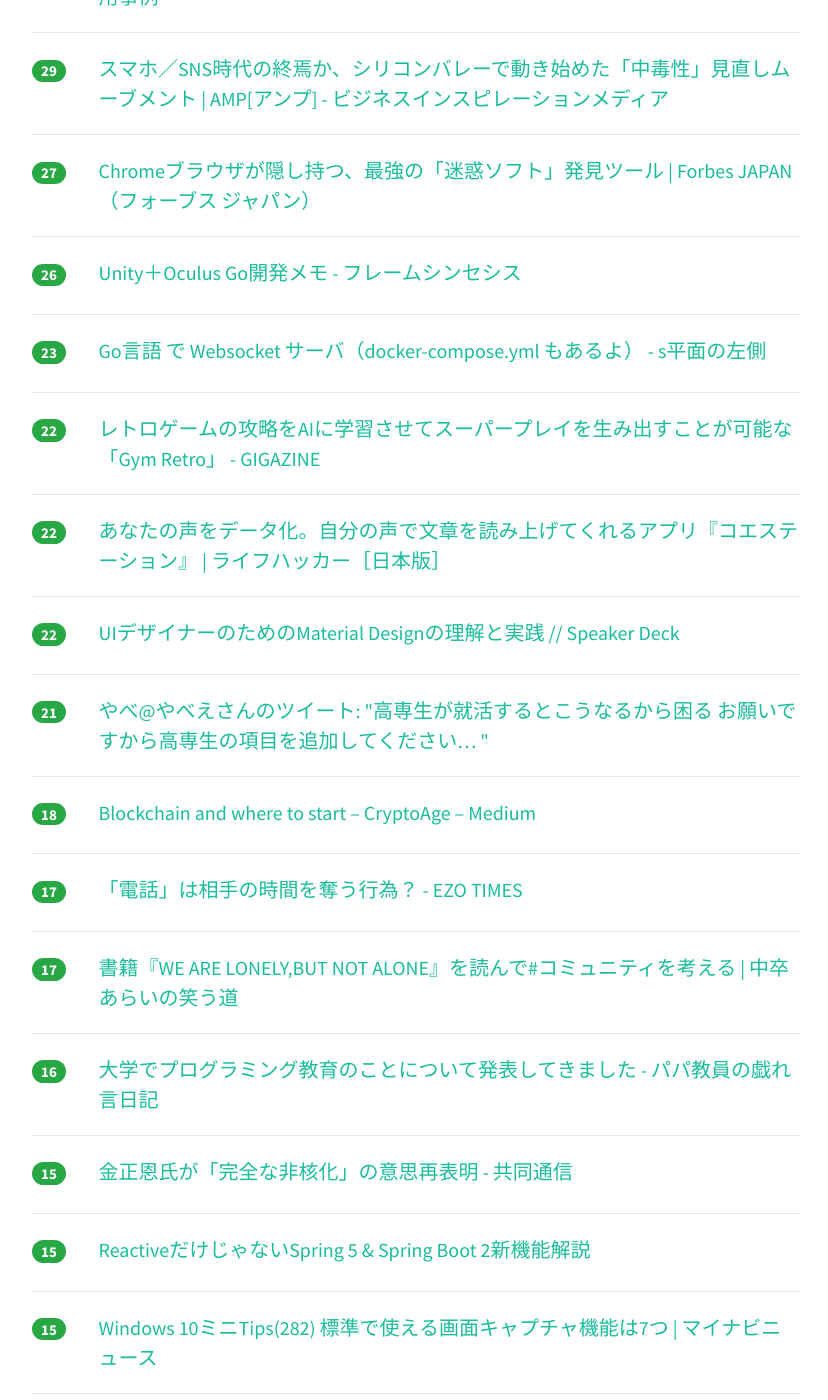
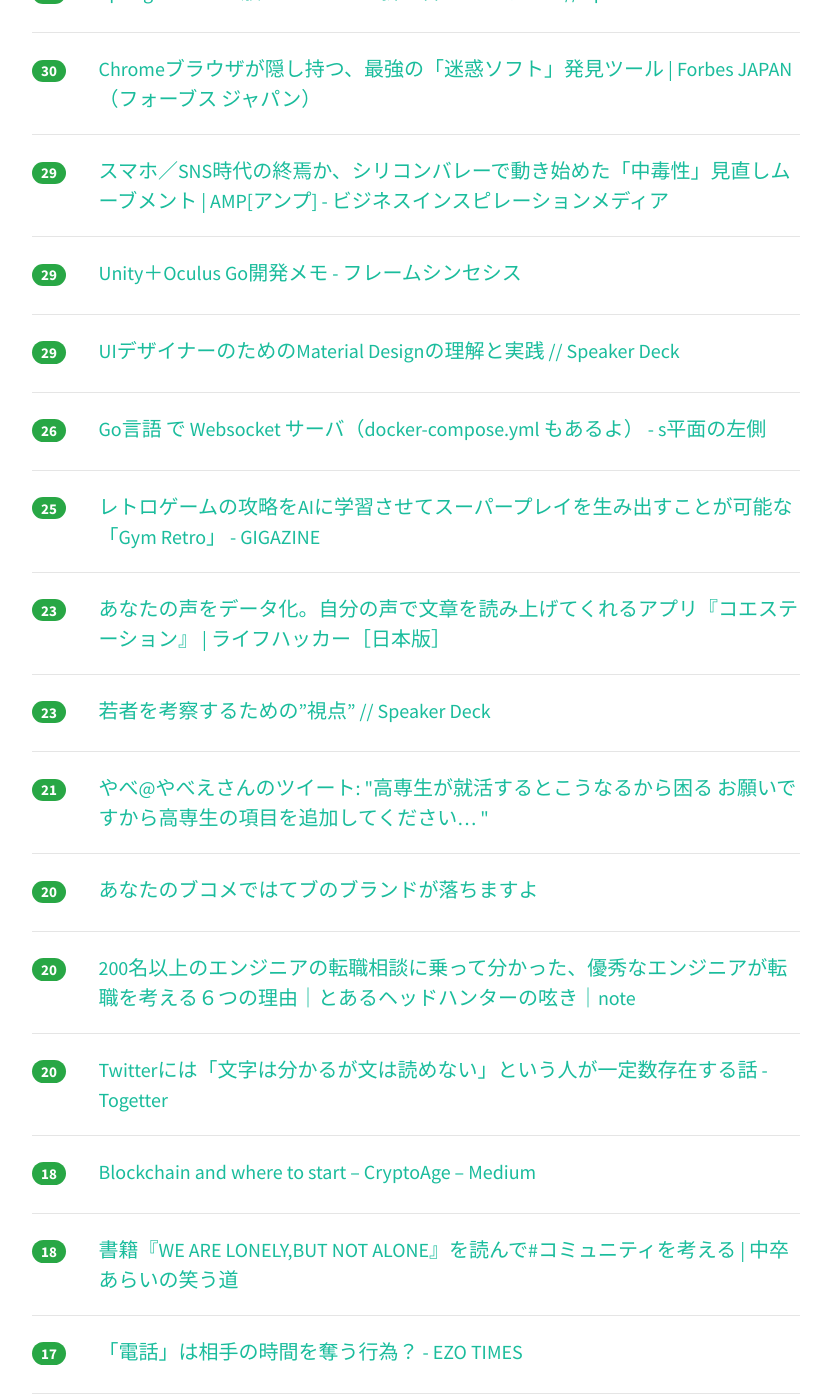
Before and after one commit to yatta47/hatena-matome-site, a Jekyll site: the page built from _posts/2018-05-27-hatena.md, in a window 1280 px wide and 1400 px high, scrolled down 1113 px. Shown: the whole window, without its empty margins (224-1052 px from the left). Built offline with Jekyll 4.4.1, drawn with Linux system fonts in a browser that asks for light colours; nearby versions of some CDN libraries; some of the changed text lies outside the part shown.

Commit message:
Updated 2018-05-27

```diff
--- a/_posts/2018-05-27-hatena.md
+++ b/_posts/2018-05-27-hatena.md
@@ -1,44 +1,49 @@
 ---
 layout: post
 title:  "2018-05-27 はてぶIT"
-date:   2018-05-27 17:03:29
+date:   2018-05-27 18:02:39
 tags: [it-hotentry]
 ---
-40 件のデータあり
+43 件のデータあり
 
 <hr><div class="row">
-<div class="col-1"><span class="badge badge-pill badge-success h2">137</span></div>
+<div class="col-1"><span class="badge badge-pill badge-success h2">151</span></div>
+<div class="col-11"><a href='https://www.asahi.com/articles/ASL5V4D15L5VUTIL00R.html' target='_blank'>重いかばん、どうにかして　「置き勉ＯＫ」じわり広がる：朝日新聞デジタル</a></div>
+</div>
+<hr>
+<div class="row">
+<div class="col-1"><span class="badge badge-pill badge-success h2">140</span></div>
 <div class="col-11"><a href='http://nyaaat.hatenablog.com/entry/2018/05/26' target='_blank'>ひきこもり就労支援をビジネスとして成立させる難しさ - ニャート</a></div>
 </div>
 <hr>
 <div class="row">
-<div class="col-1"><span class="badge badge-pill badge-success h2">129</span></div>
-<div class="col-11"><a href='https://www.asahi.com/articles/ASL5V4D15L5VUTIL00R.html' target='_blank'>重いかばん、どうにかして　「置き勉ＯＫ」じわり広がる：朝日新聞デジタル</a></div>
-</div>
-<hr>
-<div class="row">
-<div class="col-1"><span class="badge badge-pill badge-success h2">128</span></div>
+<div class="col-1"><span class="badge badge-pill badge-success h2">137</span></div>
 <div class="col-11"><a href='https://news.yahoo.co.jp/byline/fujisiro/20180526-00085648/' target='_blank'>「おっぱい次官」「落ちないおじさん」は、OS（昭和）のアップデートを怠った組織の被害者かもしれない(藤代裕之) - 個人 - Yahoo!ニュース</a></div>
 </div>
 <hr>
 <div class="row">
-<div class="col-1"><span class="badge badge-pill badge-success h2">90</span></div>
+<div class="col-1"><span class="badge badge-pill badge-success h2">94</span></div>
 <div class="col-11"><a href='https://gigazine.net/news/20180526-yelp-vs-google/' target='_blank'>Googleはユーザーのためになっていないと口コミレビューサイトのYelpが痛烈に批判 - GIGAZINE</a></div>
 </div>
 <hr>
 <div class="row">
-<div class="col-1"><span class="badge badge-pill badge-success h2">64</span></div>
+<div class="col-1"><span class="badge badge-pill badge-success h2">72</span></div>
 <div class="col-11"><a href='http://blog.livedoor.jp/itsoku/archives/53556269.html' target='_blank'>ワイがおすすめのLinuxディストリビューションを紹介するスレ : IT速報</a></div>
 </div>
 <hr>
 <div class="row">
-<div class="col-1"><span class="badge badge-pill badge-success h2">40</span></div>
+<div class="col-1"><span class="badge badge-pill badge-success h2">54</span></div>
+<div class="col-11"><a href='http://www.itmedia.co.jp/news/articles/1805/27/news011.html' target='_blank'>GoogleとFacebook、GDPR施行初日にさっそく提訴される - ITmedia NEWS</a></div>
+</div>
+<hr>
+<div class="row">
+<div class="col-1"><span class="badge badge-pill badge-success h2">46</span></div>
 <div class="col-11"><a href='https://github.com/nginxinc/nginmesh' target='_blank'>GitHub - nginxinc/nginmesh: Istio compatible service mesh using NGINX</a></div>
 </div>
 <hr>
 <div class="row">
 <div class="col-1"><span class="badge badge-pill badge-success h2">40</span></div>
-<div class="col-11"><a href='http://www.itmedia.co.jp/news/articles/1805/27/news011.html' target='_blank'>GoogleとFacebook、GDPR施行初日にさっそく提訴される - ITmedia NEWS</a></div>
+<div class="col-11"><a href='https://www.slideshare.net/hiroiso/logicad16grpc' target='_blank'>Logicadの秒間16万リクエストをさばく広告入札システムにおける、gRPCの活用事例</a></div>
 </div>
 <hr>
 <div class="row">
@@ -47,8 +52,8 @@ tags: [it-hotentry]
 </div>
 <hr>
 <div class="row">
-<div class="col-1"><span class="badge badge-pill badge-success h2">36</span></div>
-<div class="col-11"><a href='https://www.slideshare.net/hiroiso/logicad16grpc' target='_blank'>Logicadの秒間16万リクエストをさばく広告入札システムにおける、gRPCの活用事例</a></div>
+<div class="col-1"><span class="badge badge-pill badge-success h2">30</span></div>
+<div class="col-11"><a href='https://forbesjapan.com/articles/detail/21273' target='_blank'>Chromeブラウザが隠し持つ、最強の「迷惑ソフト」発見ツール | Forbes JAPAN（フォーブス ジャパン）</a></div>
 </div>
 <hr>
 <div class="row">
@@ -57,33 +62,33 @@ tags: [it-hotentry]
 </div>
 <hr>
 <div class="row">
-<div class="col-1"><span class="badge badge-pill badge-success h2">27</span></div>
-<div class="col-11"><a href='https://forbesjapan.com/articles/detail/21273' target='_blank'>Chromeブラウザが隠し持つ、最強の「迷惑ソフト」発見ツール | Forbes JAPAN（フォーブス ジャパン）</a></div>
+<div class="col-1"><span class="badge badge-pill badge-success h2">29</span></div>
+<div class="col-11"><a href='https://framesynthesis.jp/tech/unity/oculusgo/' target='_blank'>Unity＋Oculus Go開発メモ - フレームシンセシス</a></div>
+</div>
+<hr>
+<div class="row">
+<div class="col-1"><span class="badge badge-pill badge-success h2">29</span></div>
+<div class="col-11"><a href='https://speakerdeck.com/hanhsiang/uidezainafalsetamefalsematerial-designfalseli-jie-toshi-jian' target='_blank'>UIデザイナーのためのMaterial Designの理解と実践 // Speaker Deck</a></div>
 </div>
 <hr>
 <div class="row">
 <div class="col-1"><span class="badge badge-pill badge-success h2">26</span></div>
-<div class="col-11"><a href='https://framesynthesis.jp/tech/unity/oculusgo/' target='_blank'>Unity＋Oculus Go開発メモ - フレームシンセシス</a></div>
+<div class="col-11"><a href='http://blog.okashoi.net/entry/2018/05/26/180206' target='_blank'>Go言語 で Websocket サーバ（docker-compose.yml もあるよ） - s平面の左側</a></div>
+</div>
+<hr>
+<div class="row">
+<div class="col-1"><span class="badge badge-pill badge-success h2">25</span></div>
+<div class="col-11"><a href='https://gigazine.net/news/20180526-gym-retro/' target='_blank'>レトロゲームの攻略をAIに学習させてスーパープレイを生み出すことが可能な「Gym Retro」 - GIGAZINE</a></div>
 </div>
 <hr>
 <div class="row">
 <div class="col-1"><span class="badge badge-pill badge-success h2">23</span></div>
-<div class="col-11"><a href='http://blog.okashoi.net/entry/2018/05/26/180206' target='_blank'>Go言語 で Websocket サーバ（docker-compose.yml もあるよ） - s平面の左側</a></div>
-</div>
-<hr>
-<div class="row">
-<div class="col-1"><span class="badge badge-pill badge-success h2">22</span></div>
-<div class="col-11"><a href='https://gigazine.net/news/20180526-gym-retro/' target='_blank'>レトロゲームの攻略をAIに学習させてスーパープレイを生み出すことが可能な「Gym Retro」 - GIGAZINE</a></div>
-</div>
-<hr>
-<div class="row">
-<div class="col-1"><span class="badge badge-pill badge-success h2">22</span></div>
 <div class="col-11"><a href='https://www.lifehacker.jp/2018/05/167310.html' target='_blank'>あなたの声をデータ化。自分の声で文章を読み上げてくれるアプリ『コエステーション』 | ライフハッカー［日本版］</a></div>
 </div>
 <hr>
 <div class="row">
-<div class="col-1"><span class="badge badge-pill badge-success h2">22</span></div>
-<div class="col-11"><a href='https://speakerdeck.com/hanhsiang/uidezainafalsetamefalsematerial-designfalseli-jie-toshi-jian' target='_blank'>UIデザイナーのためのMaterial Designの理解と実践 // Speaker Deck</a></div>
+<div class="col-1"><span class="badge badge-pill badge-success h2">23</span></div>
+<div class="col-11"><a href='https://speakerdeck.com/shioriinakatsu/ruo-zhe-wokao-cha-surutamefalse-shi-dian' target='_blank'>若者を考察するための”視点” // Speaker Deck</a></div>
 </div>
 <hr>
 <div class="row">
@@ -92,8 +97,28 @@ tags: [it-hotentry]
 </div>
 <hr>
 <div class="row">
+<div class="col-1"><span class="badge badge-pill badge-success h2">20</span></div>
+<div class="col-11"><a href='https://anond.hatelabo.jp/20180524215904' target='_blank'>あなたのブコメではてブのブランドが落ちますよ</a></div>
+</div>
+<hr>
+<div class="row">
+<div class="col-1"><span class="badge badge-pill badge-success h2">20</span></div>
+<div class="col-11"><a href='https://note.mu/kunchan02/n/nd70239333d22' target='_blank'>200名以上のエンジニアの転職相談に乗って分かった、優秀なエンジニアが転職を考える６つの理由｜とあるヘッドハンターの呟き｜note</a></div>
+</div>
+<hr>
+<div class="row">
+<div class="col-1"><span class="badge badge-pill badge-success h2">20</span></div>
+<div class="col-11"><a href='https://togetter.com/li/1231290' target='_blank'>Twitterには「文字は分かるが文は読めない」という人が一定数存在する話 - Togetter</a></div>
+</div>
+<hr>
+<div class="row">
 <div class="col-1"><span class="badge badge-pill badge-success h2">18</span></div>
 <div class="col-11"><a href='https://medium.com/cryptoage/11d5dca1ac9' target='_blank'>Blockchain and where to start – CryptoAge – Medium</a></div>
+</div>
+<hr>
+<div class="row">
+<div class="col-1"><span class="badge badge-pill badge-success h2">18</span></div>
+<div class="col-11"><a href='http://araic.net/what-community' target='_blank'>書籍『WE ARE LONELY,BUT NOT ALONE』を読んで#コミュニティを考える | 中卒あらいの笑う道</a></div>
 </div>
 <hr>
 <div class="row">
@@ -103,36 +128,26 @@ tags: [it-hotentry]
 <hr>
 <div class="row">
 <div class="col-1"><span class="badge badge-pill badge-success h2">17</span></div>
-<div class="col-11"><a href='http://araic.net/what-community' target='_blank'>書籍『WE ARE LONELY,BUT NOT ALONE』を読んで#コミュニティを考える | 中卒あらいの笑う道</a></div>
+<div class="col-11"><a href='http://blog.edunote.jp/entry/2018/05/27/075643' target='_blank'>大学でプログラミング教育のことについて発表してきました - パパ教員の戯れ言日記</a></div>
+</div>
+<hr>
+<div class="row">
+<div class="col-1"><span class="badge badge-pill badge-success h2">17</span></div>
+<div class="col-11"><a href='https://www.slideshare.net/masatoshitada7/reactivespring-5-spring-boot-2' target='_blank'>ReactiveだけじゃないSpring 5 & Spring Boot 2新機能解説</a></div>
+</div>
+<hr>
+<div class="row">
+<div class="col-1"><span class="badge badge-pill badge-success h2">17</span></div>
+<div class="col-11"><a href='https://news.mynavi.jp/article/win10tips-282/' target='_blank'>Windows 10ミニTips(282) 標準で使える画面キャプチャ機能は7つ | マイナビニュース</a></div>
 </div>
 <hr>
 <div class="row">
 <div class="col-1"><span class="badge badge-pill badge-success h2">16</span></div>
-<div class="col-11"><a href='http://blog.edunote.jp/entry/2018/05/27/075643' target='_blank'>大学でプログラミング教育のことについて発表してきました - パパ教員の戯れ言日記</a></div>
-</div>
-<hr>
-<div class="row">
-<div class="col-1"><span class="badge badge-pill badge-success h2">15</span></div>
 <div class="col-11"><a href='https://this.kiji.is/373277338055689313' target='_blank'>金正恩氏が「完全な非核化」の意思再表明 - 共同通信</a></div>
 </div>
 <hr>
 <div class="row">
 <div class="col-1"><span class="badge badge-pill badge-success h2">15</span></div>
-<div class="col-11"><a href='https://www.slideshare.net/masatoshitada7/reactivespring-5-spring-boot-2' target='_blank'>ReactiveだけじゃないSpring 5 & Spring Boot 2新機能解説</a></div>
-</div>
-<hr>
-<div class="row">
-<div class="col-1"><span class="badge badge-pill badge-success h2">15</span></div>
-<div class="col-11"><a href='https://news.mynavi.jp/article/win10tips-282/' target='_blank'>Windows 10ミニTips(282) 標準で使える画面キャプチャ機能は7つ | マイナビニュース</a></div>
-</div>
-<hr>
-<div class="row">
-<div class="col-1"><span class="badge badge-pill badge-success h2">15</span></div>
-<div class="col-11"><a href='https://speakerdeck.com/shioriinakatsu/ruo-zhe-wokao-cha-surutamefalse-shi-dian' target='_blank'>若者を考察するための”視点” // Speaker Deck</a></div>
-</div>
-<hr>
-<div class="row">
-<div class="col-1"><span class="badge badge-pill badge-success h2">14</span></div>
 <div class="col-11"><a href='http://ascii.jp/elem/000/001/678/1678181/' target='_blank'>ASCII.jp：プログラミングほぼ未経験の女子中学生と一緒に挑戦：池澤あやかの自由研究｜池澤あやかのガチでギークな日々</a></div>
 </div>
 <hr>
@@ -142,7 +157,7 @@ tags: [it-hotentry]
 </div>
 <hr>
 <div class="row">
-<div class="col-1"><span class="badge badge-pill badge-success h2">13</span></div>
+<div class="col-1"><span class="badge badge-pill badge-success h2">14</span></div>
 <div class="col-11"><a href='http://shop.oreilly.com/product/0636920132448.do' target='_blank'>The Site Reliability Workbook - O'Reilly Media</a></div>
 </div>
 <hr>
@@ -153,7 +168,7 @@ tags: [it-hotentry]
 <hr>
 <div class="row">
 <div class="col-1"><span class="badge badge-pill badge-success h2">12</span></div>
-<div class="col-11"><a href='https://anond.hatelabo.jp/20180524215904' target='_blank'>あなたのブコメではてブのブランドが落ちますよ</a></div>
+<div class="col-11"><a href='http://b.hatena.ne.jp/entry/s/anond.hatelabo.jp/20180527010025' target='_blank'>はてなブックマーク - わざと女にぶつかる理由が想像できない人がいることにビックリした</a></div>
 </div>
 <hr>
 <div class="row">
@@ -167,12 +182,12 @@ tags: [it-hotentry]
 </div>
 <hr>
 <div class="row">
-<div class="col-1"><span class="badge badge-pill badge-success h2">10</span></div>
-<div class="col-11"><a href='http://b.hatena.ne.jp/entry/s/anond.hatelabo.jp/20180527010025' target='_blank'>はてなブックマーク - わざと女にぶつかる理由が想像できない人がいることにビックリした</a></div>
+<div class="col-1"><span class="badge badge-pill badge-success h2">11</span></div>
+<div class="col-11"><a href='http://nlab.itmedia.co.jp/nl/articles/1805/27/news004.html' target='_blank'>高度なAIの前で人間は「責任」を取れるのか？　「自動運転車による死亡事故」が投げかけるもの (1/3) - ねとらぼ</a></div>
 </div>
 <hr>
 <div class="row">
-<div class="col-1"><span class="badge badge-pill badge-success h2">8</span></div>
+<div class="col-1"><span class="badge badge-pill badge-success h2">10</span></div>
 <div class="col-11"><a href='http://kachibito.net/css/css-ripple-effect' target='_blank'>CSSスニペット：水の波紋っぽいエフェクト | かちびと.net</a></div>
 </div>
 <hr>
@@ -182,7 +197,7 @@ tags: [it-hotentry]
 </div>
 <hr>
 <div class="row">
-<div class="col-1"><span class="badge badge-pill badge-success h2">6</span></div>
+<div class="col-1"><span class="badge badge-pill badge-success h2">8</span></div>
 <div class="col-11"><a href='https://imaging-world.net/shooting/20180526_5macrolenses-compare/' target='_blank'>これまで使った5本のマクロレンズの印象を語ってみよう – Imaging World</a></div>
 </div>
 <hr>
```
